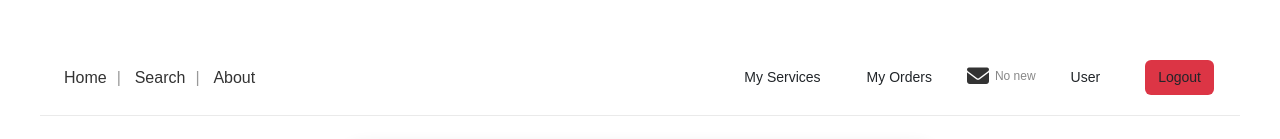
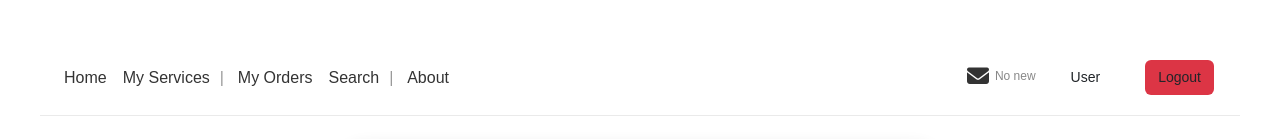
Before and after one commit to mvosumagi/janek24front, a Vue app: page /search in a window 1280 px wide. Shown: the top 139 px of the page. Built offline with nearby package versions, Linux system fonts and the light colour scheme; no server answers; sample sign-in values are in the browser's storage.

Commit message:
väike muudatus

```diff
--- a/src/App.vue
+++ b/src/App.vue
@@ -3,17 +3,16 @@
     <header class="topbar">
       <nav class="menu">
         <router-link to="/home">Home</router-link>
-        <!--        <router-link to="/my-services">My Services</router-link>-->
-        <!--        <router-link to="/my-orders">My Orders</router-link>-->
+        <div v-if="isLoggedIn">
+        <router-link to="/my-services">My Services</router-link>
+          <router-link to="/my-orders">My Orders</router-link>
+        </div>
+
         <router-link to="/search">Search</router-link>
         <router-link to="/about">About</router-link>
       </nav>
       <div class="actions">
-        <div v-if="isLoggedIn">
-          <button class="btn small" @click="goToMyServices">My Services</button>
-          <button class="btn small" @click="goToMyOrders">My Orders</button>
-        </div>
-        <div v-if="isLoggedIn">
+             <div v-if="isLoggedIn">
           <router-link to="/inbox" class="mail-wrapper" aria-label="Open inbox">
             <i class="fas fa-envelope"></i>
             <span v-if="hasUnreadEmails" class="badge">{{ unreadEmailsCount }}</span>
```
Also changed, not shown: src/views/SearchView.vue (+0 -113 lines).
